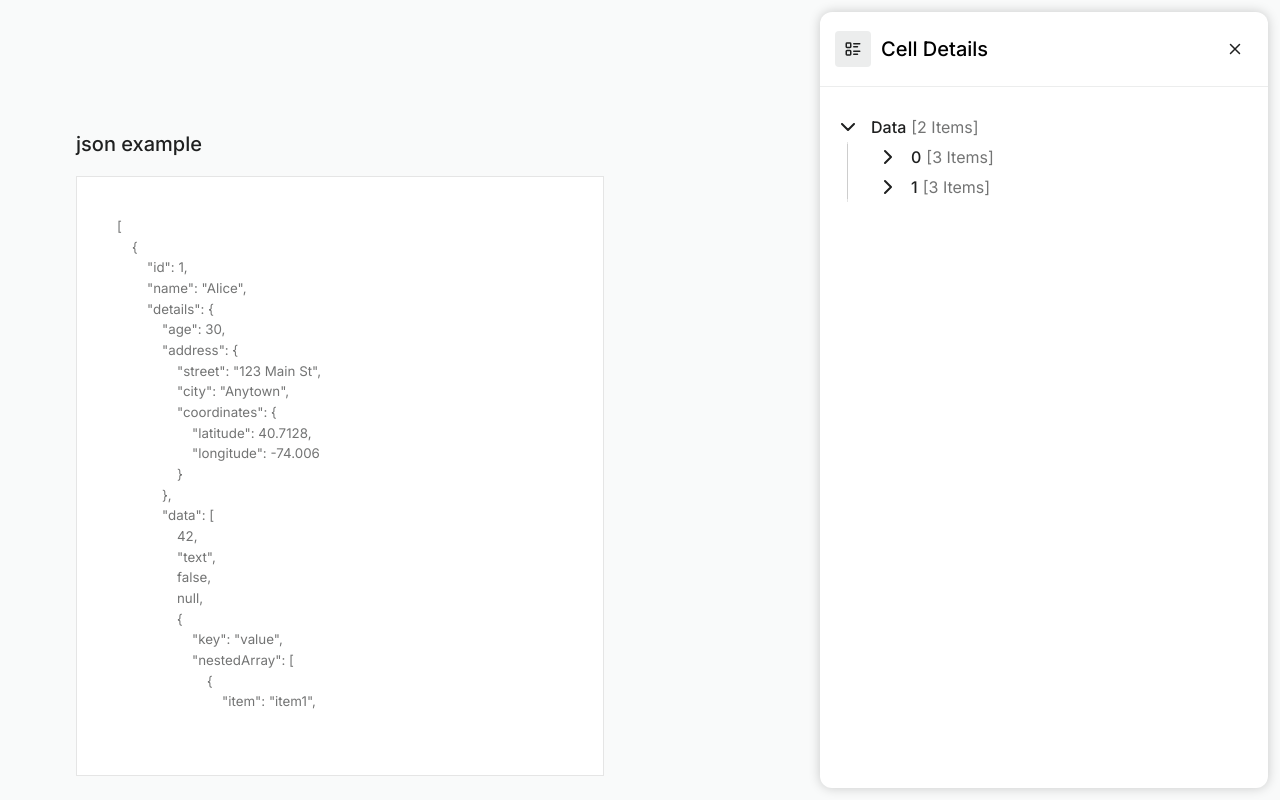
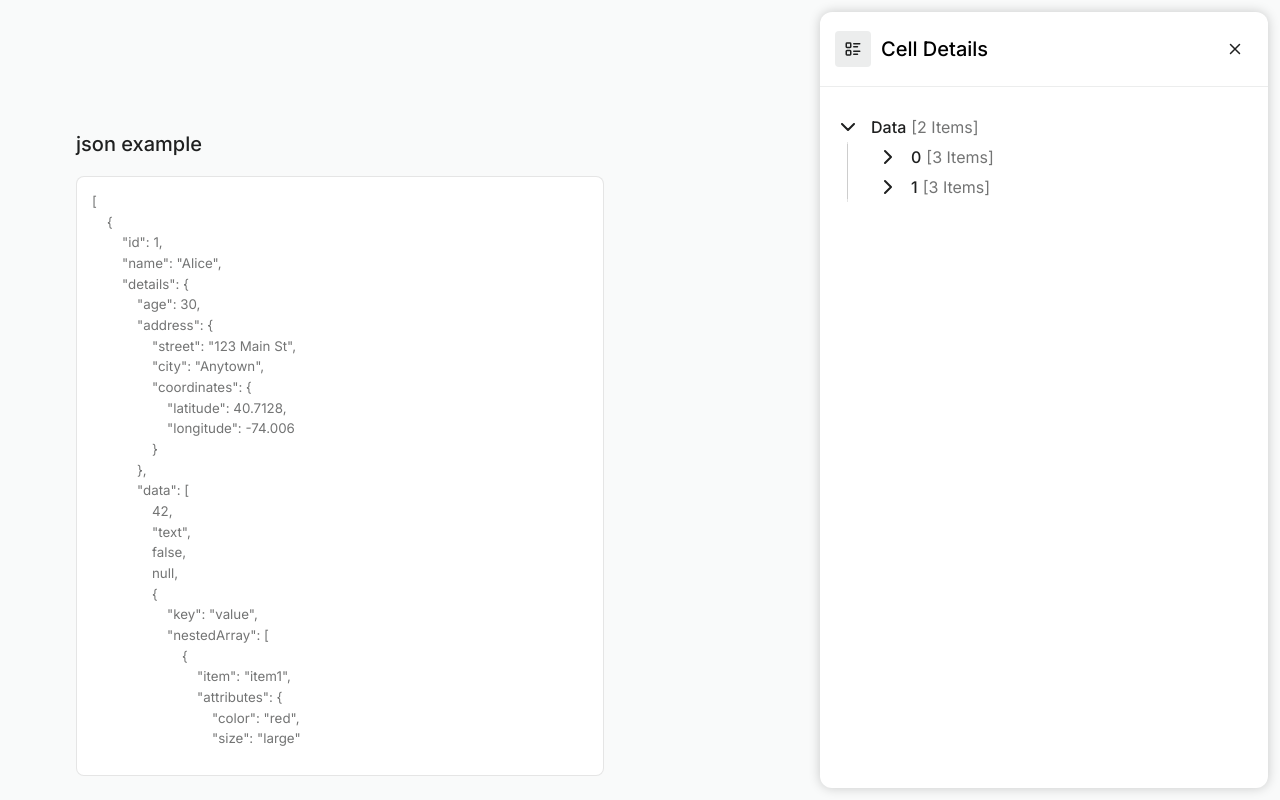
Before and after one commit to nmxmxh/anon-challenge, a Next.js app: page / in a window 1280 px wide. Built offline with nearby package versions, Linux system fonts and the light colour scheme.

Commit message:
style tweaks

```diff
--- a/src/app/page.tsx
+++ b/src/app/page.tsx
@@ -161,6 +161,8 @@ const Style = {
         padding: 10px 15px;
         border: 0.5px solid rgba(0, 0, 0, 0.1);
         background-color: white;
+        border-radius: 8px;
+        overflow: hidden;
       }
 
       h1 {
--- a/src/components/text-area.tsx
+++ b/src/components/text-area.tsx
@@ -17,12 +17,10 @@ export function TextArea({ value }: { value: unknown }) {
 
 const Style = {
   Container: styled.textarea`
-    width: 95%;
+    width: 99%;
     margin-top: 0.5vh;
-    border-radius: 8px;
     background-color: white;
-    min-height: 65vh;
-    padding: 25px;
+    min-height: 70vh;
     line-height: 155%;
     color: #737474;
     resize: none;
```
